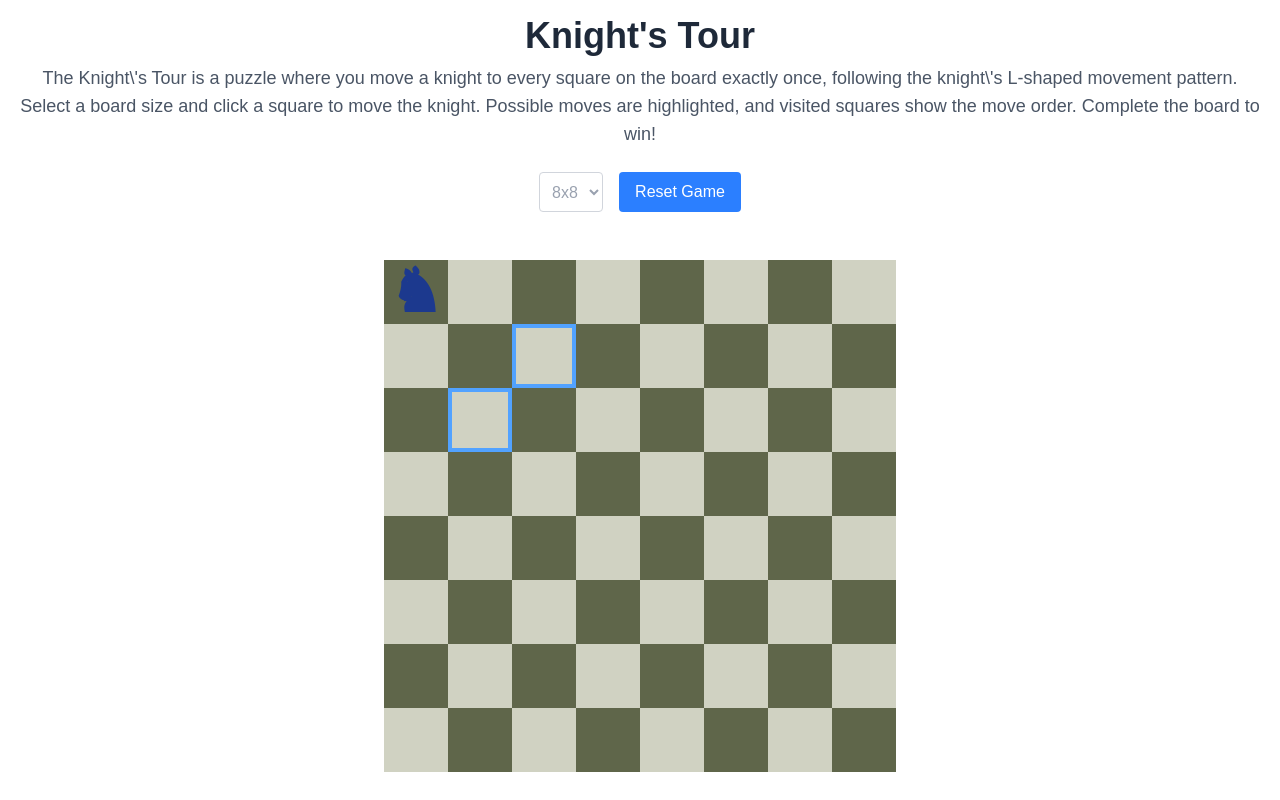
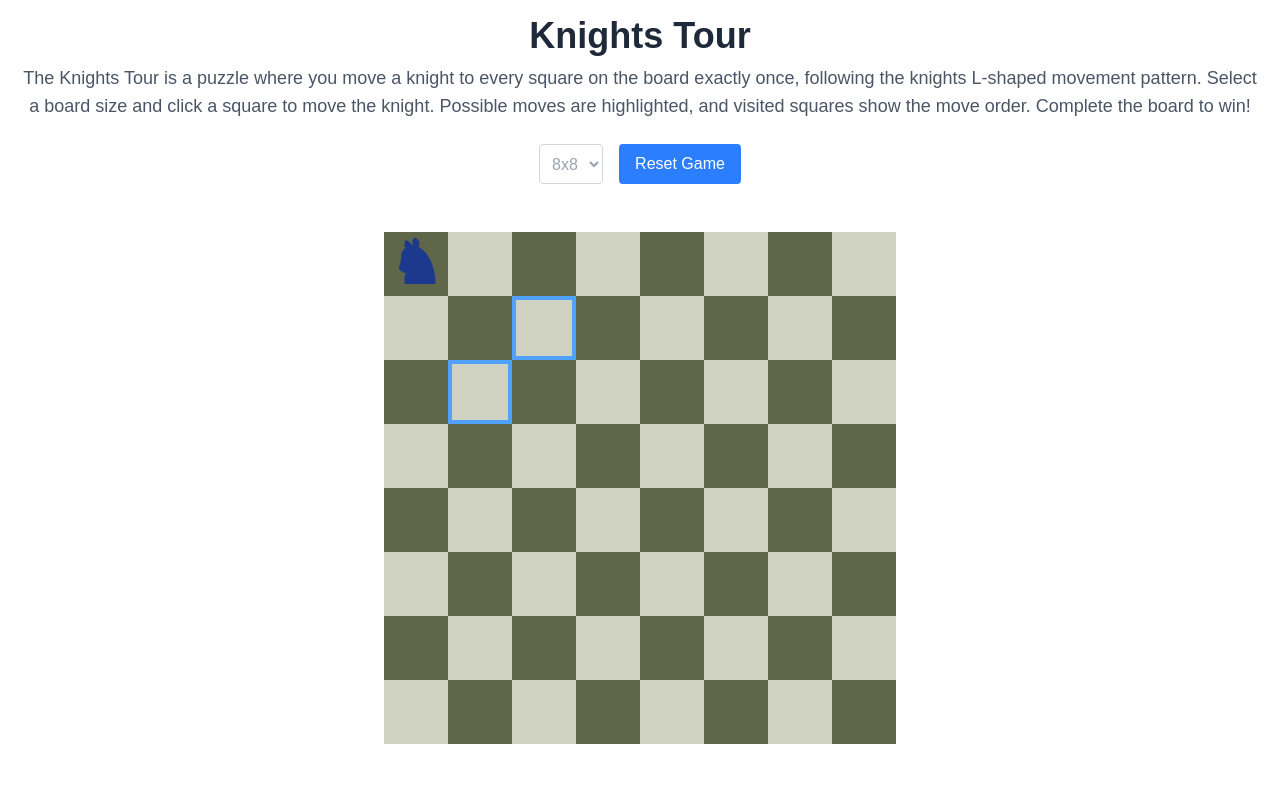
Before and after one commit to BrunoWebDesigner/knights-tour, a Next.js app: page / in a window 1280 px wide. Built offline with nearby package versions, Linux system fonts and the light colour scheme.

Commit message:
fix: build page error

```diff
--- a/src/components/GameStatus.js
+++ b/src/components/GameStatus.js
@@ -1,7 +1,7 @@
 export default function GameStatus({ isGameWon }) {
   return isGameWon ? (
     <div className="text-center text-2xl font-bold text-green-600 mt-4">
-      Congratulations! You\'ve completed the Knight\'s Tour!
+      Congratulations! You have completed the Knights Tour!
     </div>
   ) : null;
 }
--- a/src/components/TitleAndDescription.js
+++ b/src/components/TitleAndDescription.js
@@ -1,9 +1,9 @@
 export default function TitleAndDescription() {
   return (
     <div className="text-center mb-6">
-      <h1 className="text-4xl font-bold text-gray-800">Knight's Tour</h1>
+      <h1 className="text-4xl font-bold text-gray-800">Knights Tour</h1>
       <p className="text-lg text-gray-600 mt-2">
-        The Knight\'s Tour is a puzzle where you move a knight to every square on the board exactly once, following the knight\'s L-shaped movement pattern. Select a board size and click a square to move the knight. Possible moves are highlighted, and visited squares show the move order. Complete the board to win!
+        The Knights Tour is a puzzle where you move a knight to every square on the board exactly once, following the knights L-shaped movement pattern. Select a board size and click a square to move the knight. Possible moves are highlighted, and visited squares show the move order. Complete the board to win!
       </p>
     </div>
   );
```
